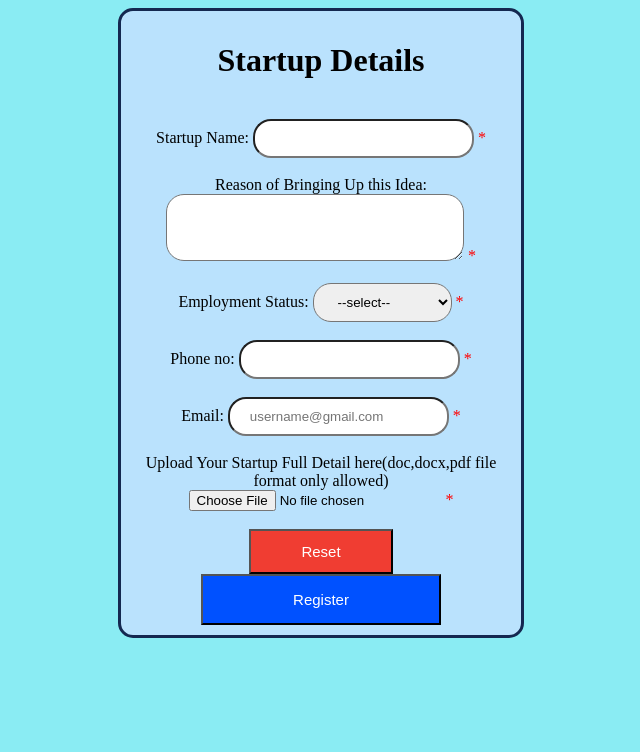
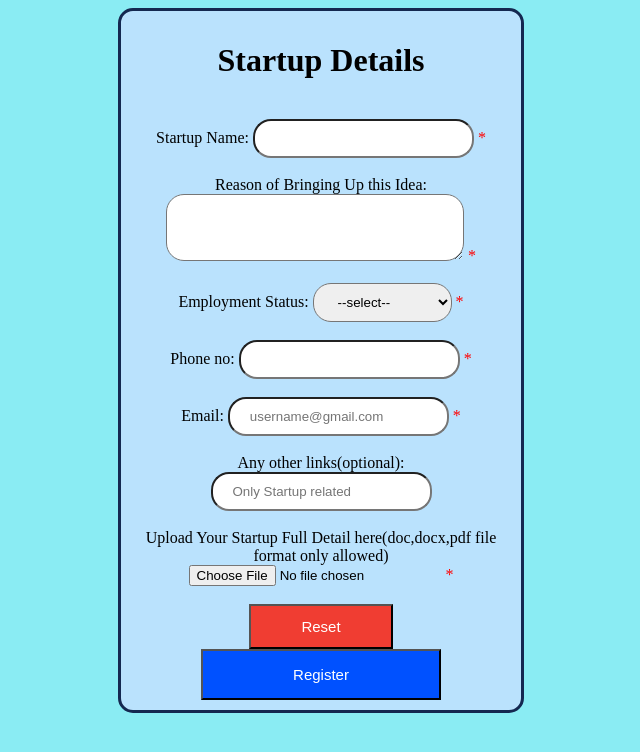
Before and after one commit to Mahekb/GetSpon, a PHP site: page /Getspon/Startup.php in a window 1280 px wide. Shown: the top 752 px of the page, without its empty margins (319-959 px from the left). Run offline with PHP 8.4, Linux system fonts and the light colour scheme.

Commit message:
Update Startup.php

```diff
--- a/Startup.php
+++ b/Startup.php
@@ -19,6 +19,8 @@ if(isset($_POST['stupname'])) {
 
         if (empty($_POST["stupname"])) {
                 $stnameErr = "Startup Name is required";
+        }else{
+                $stname=$_POST["stupname"];
         }
 }
 
@@ -32,7 +34,7 @@ if(isset($_POST['stupneed'])) {
                 $addErr = "Special Characters are not allowed.";
         }
         else {
-                $status = $_POST["stupneed"];
+                $stneed = $_POST["stupneed"];
         }
 }
 
@@ -42,7 +44,7 @@ if(isset($_POST['status'])) {
                 $cityErr = "Please select your status";
         }
       else {
-                $city = $_POST["status"];
+                $status = $_POST["status"];
         }
 }
 if(isset($_POST['phoneno'])) {
@@ -51,7 +53,7 @@ if(isset($_POST['phoneno'])) {
                 $phoneErr = "Phone number is required";
         }
       else {
-                $phoneno = $_POST["phoneno"];
+                $phoneno = $_POST["phoneno"]+0;
         }
 }
 
@@ -69,13 +71,29 @@ if(isset($_POST['email'])) {
     $FileType = strtolower(pathinfo($_FILES["fileUpload"]["name"],PATHINFO_EXTENSION));
     if (empty($_FILES["fileUpload"])) {
             $fileErr = "File is required";
-    } else if($FileType != 'doc' && $FileType != 'docx' && $FileType != 'pdf'){
+    } else if($FileType != 'png' && $FileType != 'docx' && $FileType != 'pdf'){
             $fileErr = "File should be of doc,docx or pdf format only";
     }
 
 
 if($stnameErr == "" && $statusErr == "" && $fileErr == "" && $addErr == "" && $ $phoneErr == "" && $emailErr == "") {
-
+    $conn=mysqli_connect("localhost","root","","Getspon");
+    if(!$conn){
+        die("Connection failed:".mysqli_connect_error());
+    }
+    if(isset($_POST['submit'])){
+        $links="-";
+        $uname=$_SESSION['username'];
+        $filess=file_get_contents($_FILES['fileUpload']['tmp_name']);
+        if(isset($_POST['links'])){
+                $links=$_POST['links'];
+        }
+        $query="INSERT INTO Startups (Username,Startup_Name,Reason,emp_Status,phone_no,email,links,Ifile) VALUES (?,?,?,?,?,?,?,?)";
+        $stmt=mysqli_prepare($conn,$query);
+        mysqli_stmt_bind_param($stmt,"ssssissb",$uname,$stname,$stneed,$status,$phoneno,$email,$links,$filess);
+        mysqli_stmt_execute($stmt);
+        mysqli_stmt_close($stmt);
+    }
         header("Location: http://localhost/Getspon/Home_page.php");
 
         exit();
@@ -112,12 +130,15 @@ if($stnameErr == "" && $statusErr == "" && $fileErr == "" && $addErr == "" && $
                 <input type="text" name="email" placeholder="username@gmail.com" class="input-box">
                 <span class="error">* <?php echo $emailErr;?></span>
                 <br><br>
+                Any other links(optional):
+                <input type="text" name="links" placeholder="Only Startup related" class="input-box">
+                <br><br>
                 Upload Your Startup Full Detail here(doc,docx,pdf file format only allowed)<br>
                 <input type="file" name="fileUpload" id="fileUpload">
                 <span class="error">* <?php echo $fileErr;?></span>
                 <br><br>
                 <input class="reset-button" type="reset" value="Reset">
-                <input class="submit-button" type="submit" value="Register">
+                <input class="submit-button" type="submit" name="submit" value="Register">
             </form>
         </div>
     </body>
```
